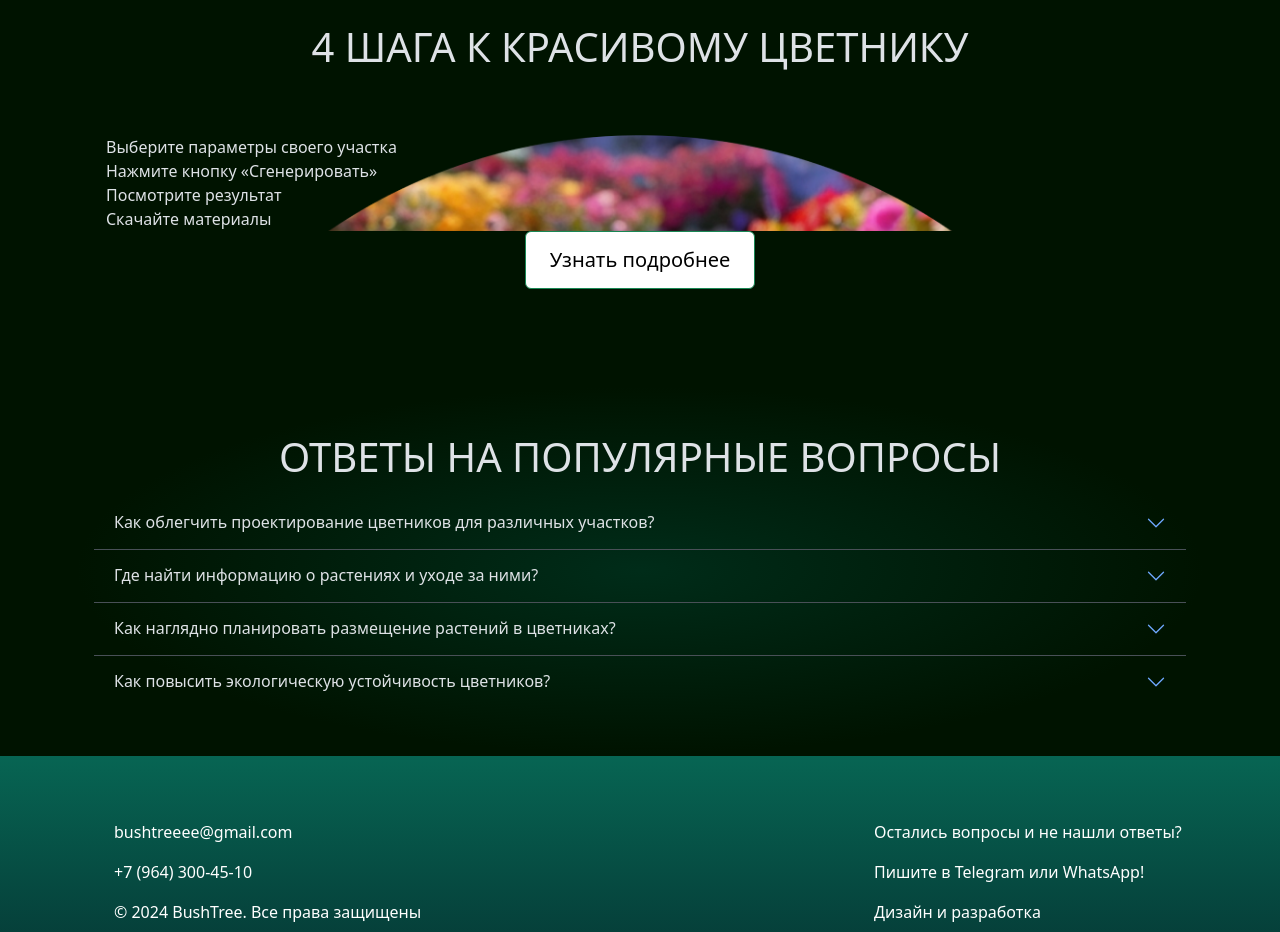
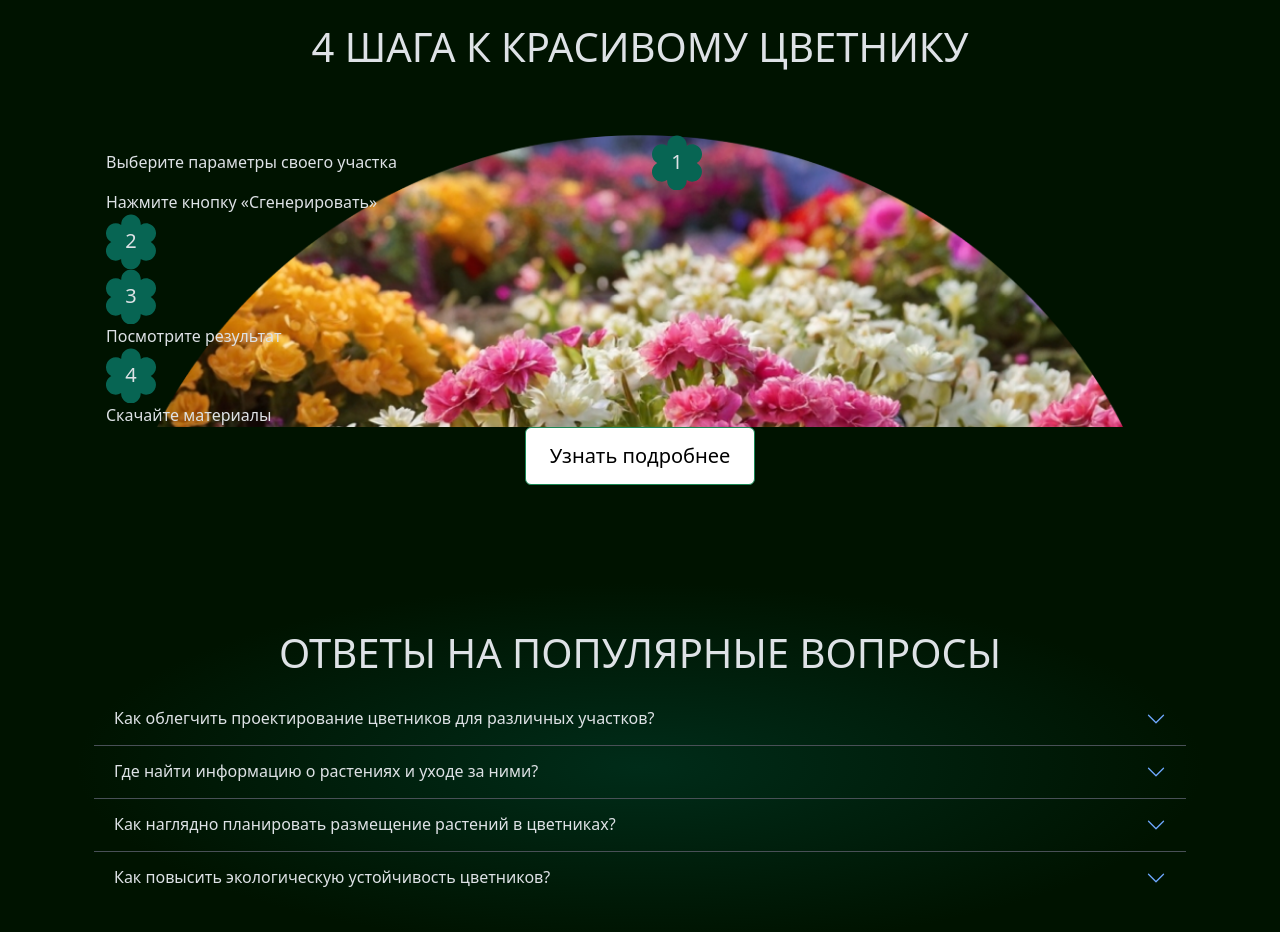
Before and after one commit to Modestra/BushtreeFrontend, a Vue app in the folder bushfrontend/: page / in a window 1280 px wide. Shown: the part 2180-3112 px from the top of the page. Built offline with nearby package versions, Linux system fonts and the light colour scheme.

Commit message:
WIP Layout

```diff
--- a/bushfrontend/src/views/HomeView.vue
+++ b/bushfrontend/src/views/HomeView.vue
@@ -236,10 +236,48 @@
       <div class="row justify-content-center g-4 py-5 mx-auto align-self-end">
         <div class="col align-items-center">
           <div class="landing-4steps">
-            <div><div>Выберите параметры своего участка</div></div>
-            <div><div>Нажмите кнопку «Сгенерировать»</div></div>
-            <div><div>Посмотрите результат</div></div>
-            <div><div>Скачайте материалы</div></div>
+            <div class="row align-items-center">
+              <div class="col">Выберите параметры своего участка</div>
+              <div class="col">
+                <div
+                  class="landing-littleVectorFlower d-flex justify-content-center"
+                >
+                  <div class="p-0 m-0 g-0 text-center align-self-center h5">
+                    1
+                  </div>
+                </div>
+              </div>
+            </div>
+            <div>
+              <div>Нажмите кнопку «Сгенерировать»</div>
+              <div
+                class="landing-littleVectorFlower d-flex justify-content-center"
+              >
+                <div class="p-0 m-0 g-0 text-center align-self-center h5">
+                  2
+                </div>
+              </div>
+            </div>
+            <div>
+              <div
+                class="landing-littleVectorFlower d-flex justify-content-center"
+              >
+                <div class="p-0 m-0 g-0 text-center align-self-center h5">
+                  3
+                </div>
+              </div>
+              <div>Посмотрите результат</div>
+            </div>
+            <div>
+              <div
+                class="landing-littleVectorFlower d-flex justify-content-center"
+              >
+                <div class="p-0 m-0 g-0 text-center align-self-center h5">
+                  4
+                </div>
+              </div>
+              <div>Скачайте материалы</div>
+            </div>
           </div>
           <form class="d-flex justify-content-center">
             <RouterLink
@@ -380,6 +418,13 @@
   background-repeat: no-repeat;
   background-size: cover;
 }
+.landing-littleVectorFlower {
+  background-image: url("@assets/img/LittleVectorFlower.svg");
+  background-repeat: no-repeat;
+  background-size: cover;
+  width: 50px;
+  height: 55px;
+}
 .accordion {
   --bs-accordion-active-bg: transparent;
   --bs-accordion-btn-bg: transparent;
```
Also changed, not shown: bushfrontend/src/assets/img/LittleVectorFlower.svg (added).
